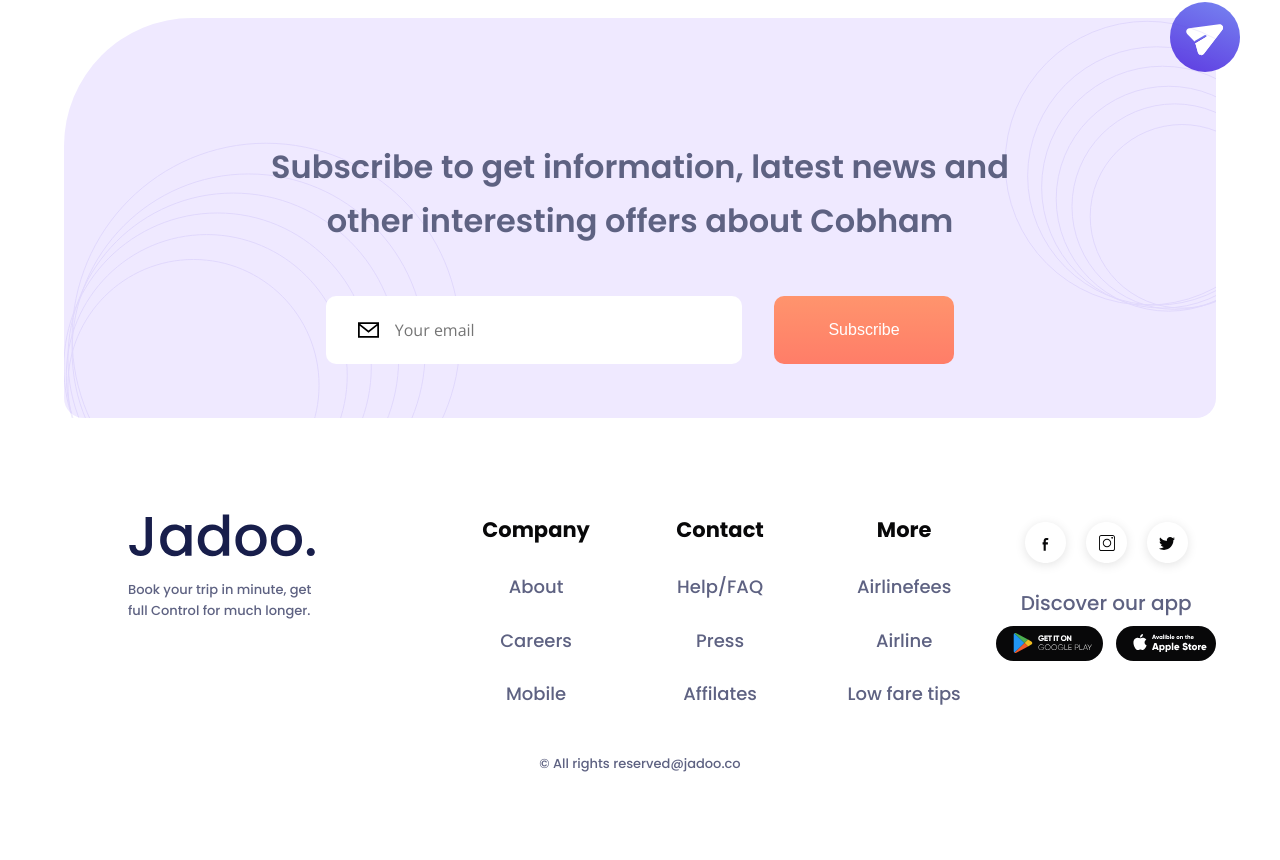
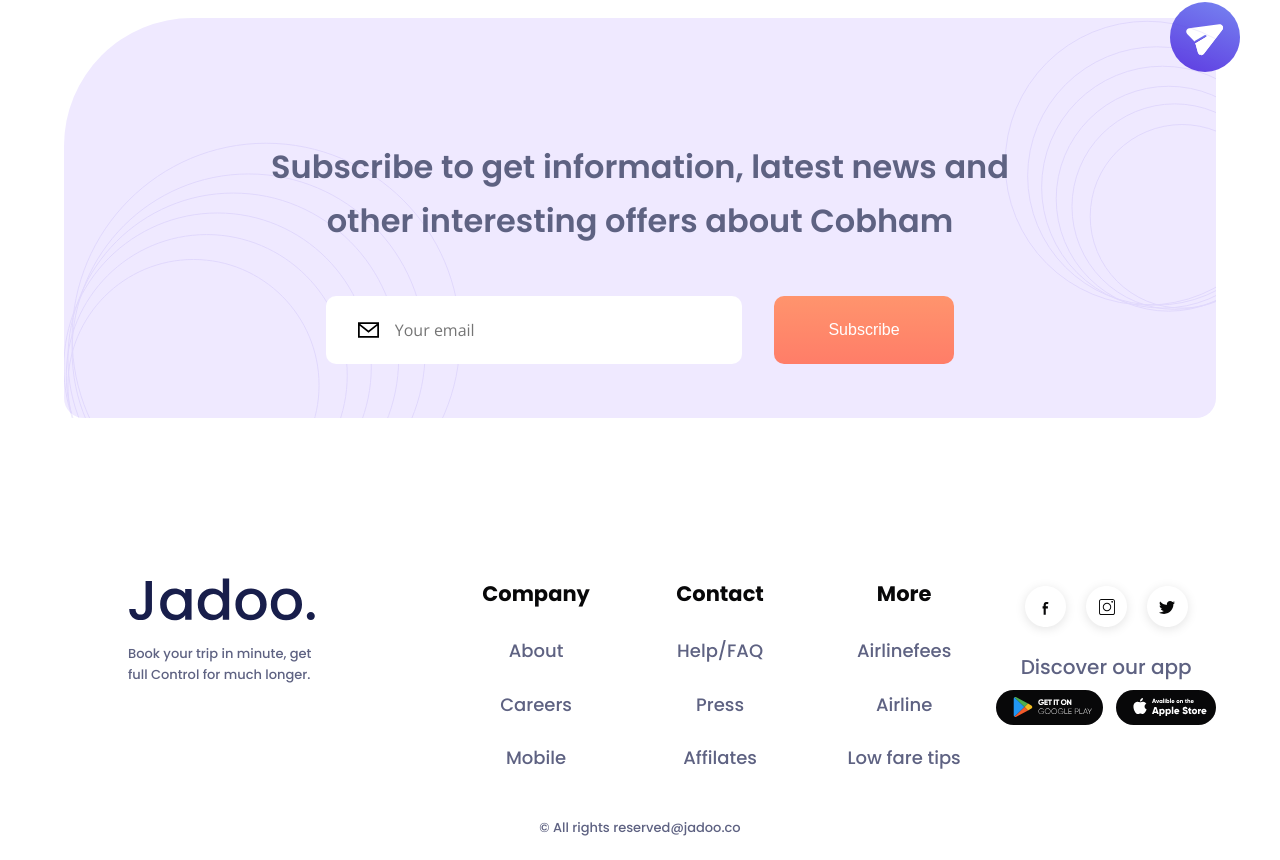
Before and after one commit to simon-dutka/jadoo, a React (Create React App) app: page / in a window 1280 px wide. Shown: the part 3512-4372 px from the top of the page. Before the commit the page ends 4308 px from the top, so only its background shows below. Built offline with nearby package versions, Linux system fonts and the light colour scheme; a web font is replaced by a local one.

Commit message:
style: changed footer margins

```diff
--- a/src/components/footer/footer.scss
+++ b/src/components/footer/footer.scss
@@ -3,10 +3,10 @@
 .footer {
     display: flex;
     flex-direction: column;
-    margin-top: 6rem;
+    margin-top: 10rem;
 
     @include breakpointMax(md) {
-        margin-top: 3rem;
+        margin-top: 6rem;
     }
 
     &-main {
```
